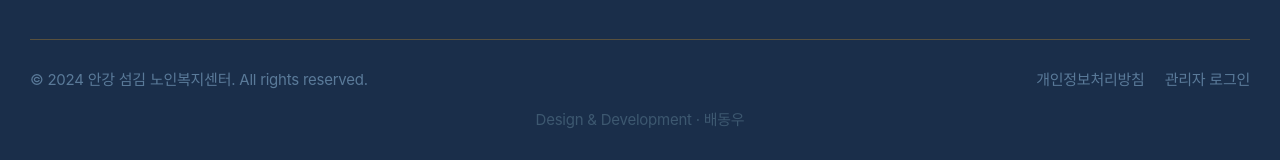
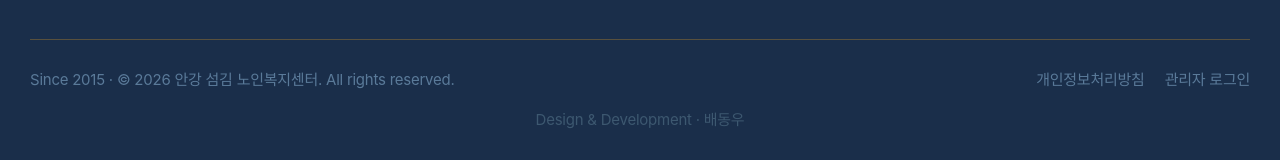
Before and after one commit to dongwoobae/ankang-sumgim, a Next.js app: page /about/greeting in a window 1280 px wide. Shown: the part 2757-2917 px from the top of the page. Built offline with nearby package versions, Linux system fonts and the light colour scheme; no server answers; a web font is replaced by a local one.

Commit message:
fix: 개소 연차 자동계산 표기 및 푸터 Since 2015 추가

```diff
--- a/components/home/Hero.tsx
+++ b/components/home/Hero.tsx
@@ -18,7 +18,7 @@ const FALLBACK_SLIDES = [
 ];
 
 const STRIP_ITEMS = [
-  { b: "2018", t: "개소 이래 해결가능 도내" },
+  { b: `${new Date().getFullYear() - 2015}년`, t: "지역과 함께한 걸음" },
   { b: "4개 시군", t: "경주·안강·영천·포항" },
   { b: "목욕차 2대", t: "타 센터 대비 2배 보유" },
   { b: "월 1회", t: "요양사 정기 역량 강화" },
--- a/components/layout/Footer.tsx
+++ b/components/layout/Footer.tsx
@@ -116,7 +116,7 @@ export default function Footer() {
         {/* 하단 바 */}
         <div className="border-t border-[#E8A020]/30 mt-10 pt-6 flex flex-col md:flex-row justify-between items-center gap-3 pb-4">
           <p className="text-xs text-[#5A7A99]">
-            © 2024 안강 섬김 노인복지센터. All rights reserved.
+            Since 2015 · © 2026 안강 섬김 노인복지센터. All rights reserved.
           </p>
           <div className="flex items-center gap-4">
             <Link
```
